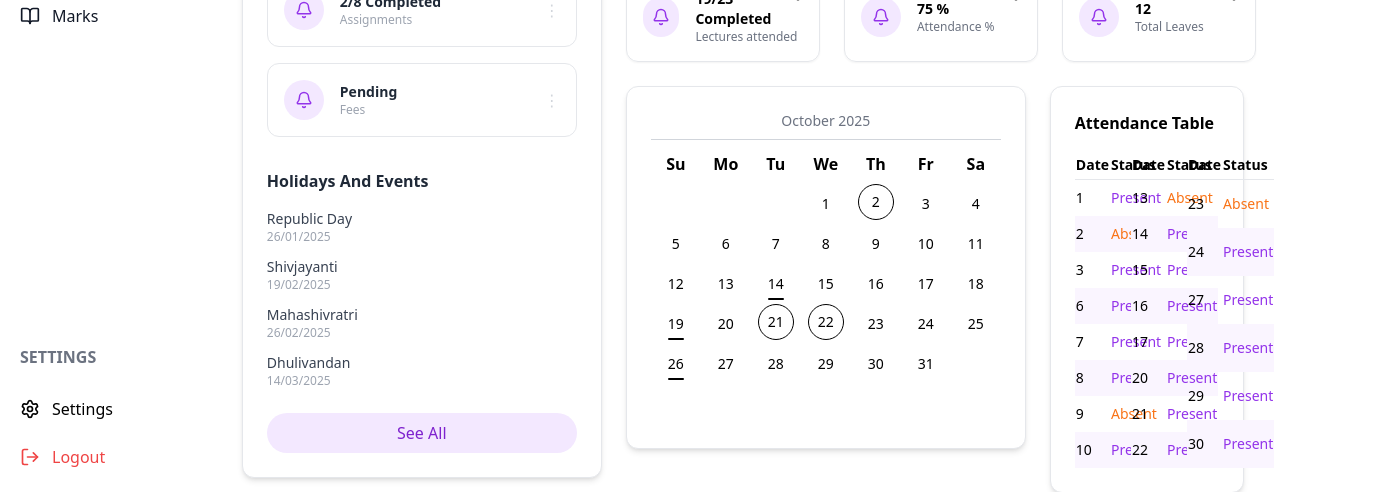
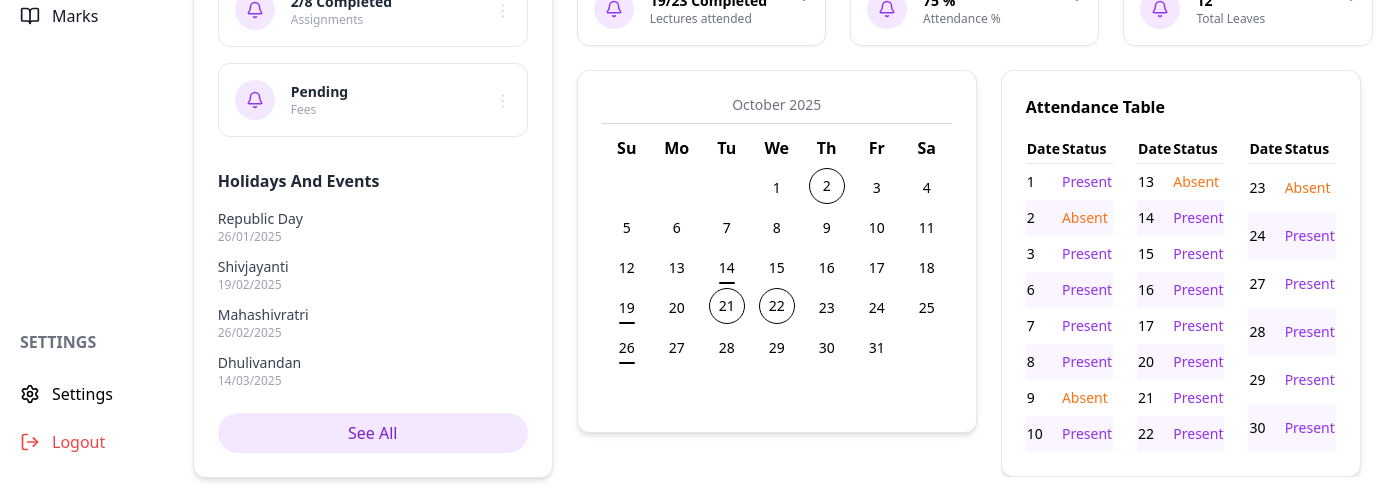
Before and after one commit to Prakriti2909/Quantunflux-demo-screen, a React (Create React App) app in the folder frontend/: page / in a window 1280 px wide. Shown: the part 376-868 px from the top of the page, 1397 px wide, since content can reach past the window. Built offline with nearby package versions, Linux system fonts and the light colour scheme; no server answers; the HTML template or start-up script is replaced by a standard one.

Commit message:
Refactor Dashboard layout for AttendanceTable

```diff
--- a/frontend/src/pages/Dashboard.js
+++ b/frontend/src/pages/Dashboard.js
@@ -118,9 +118,11 @@ const Dashboard = () => {
   <div className="flex-1">
     <CalendarWidget monthDays={monthDays} absentDays={absentDays} holidayDays={holidayDays}/>
   </div>
-  <div className="flex-1">
+  <div className="flex-1 overflow-x-auto">
+  <div className="w-max">
     <AttendanceTable monthDays={monthDays} absentDays={absentDays} />
   </div>
+</div>
 </div>
       </div>
     </div>
```
